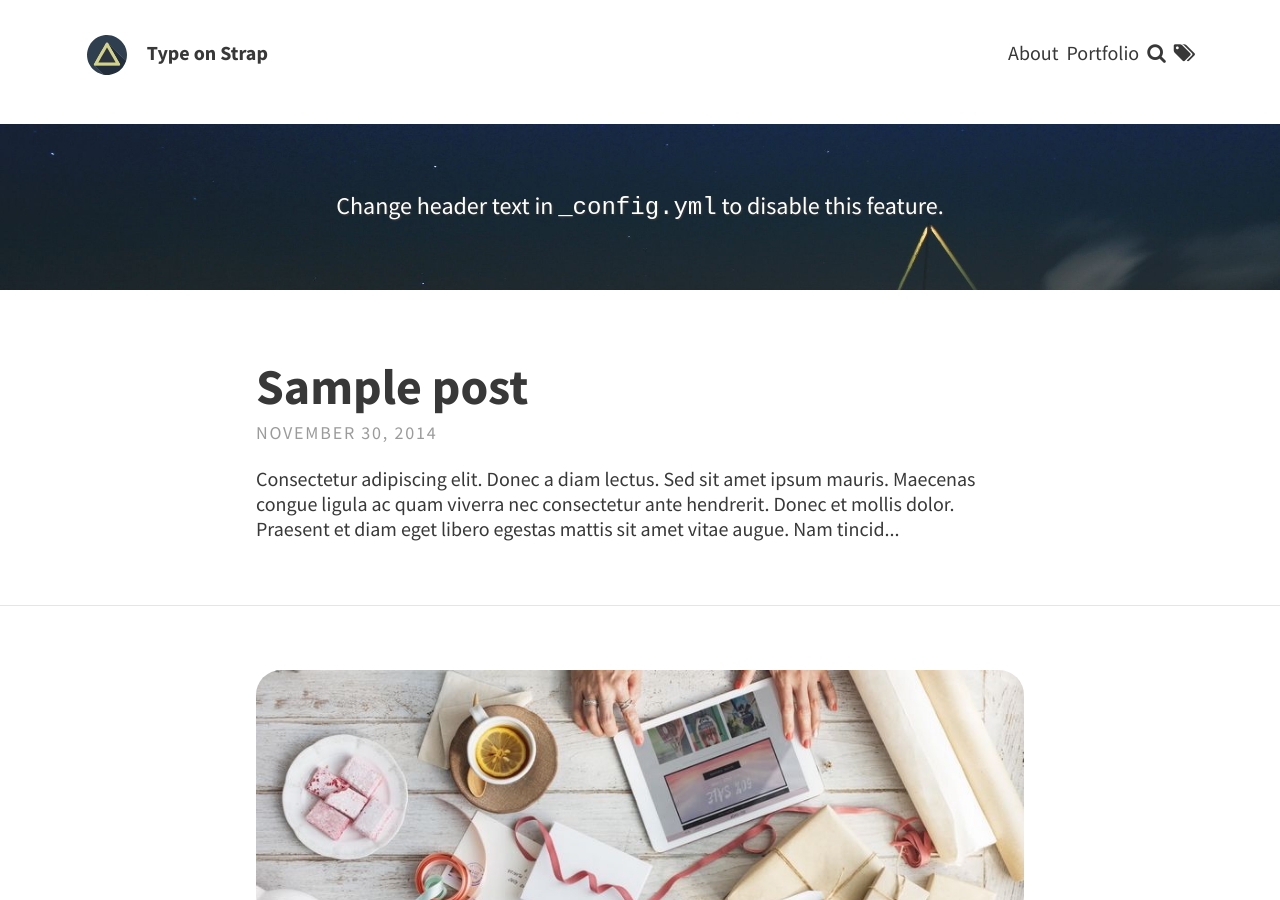
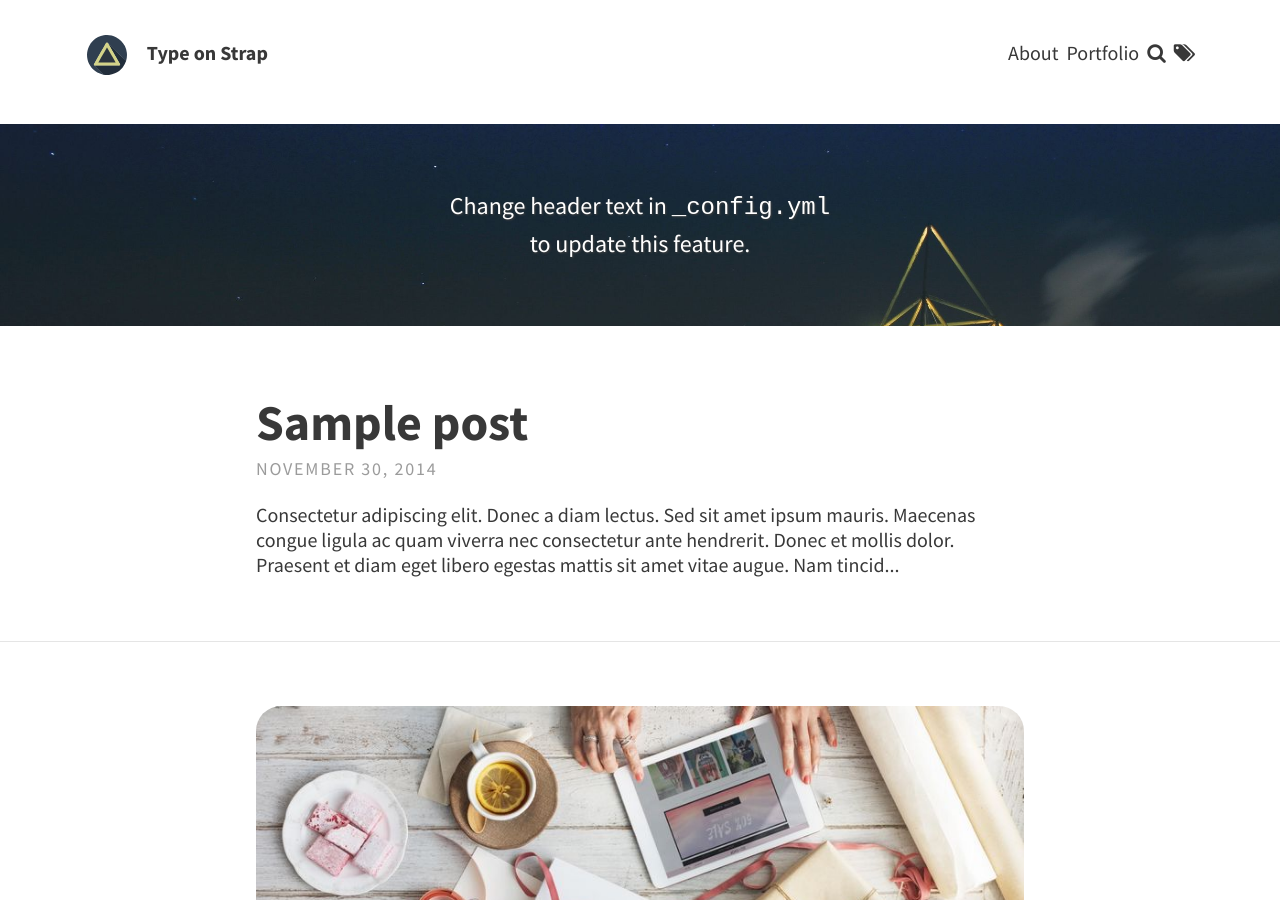
Before and after one commit to gmoon92/gmoon92.github.io, a Jekyll site: the page built from index.html, in a window 1280 px wide and 900 px high. Built offline with Jekyll 4.4.1, drawn with Linux system fonts in a browser that asks for light colours; the list of posts is cut into pages by our own code.

Commit message:
Updating config Header text

```diff
--- a/_config.yml
+++ b/_config.yml
@@ -13,7 +13,7 @@ theme_settings:
 
   # Header and footer text
   header_text: > #two or three lines to describe your site
-     <p>Change header text in <code>_config.yml</code> to disable this feature.</p>
+     <p>Change header text in <code>_config.yml</code> <br> to update this feature.</p>
   header_text_feature_image: assets/img/pexels/triangular.jpeg
   footer_text: >
    Powered by <a href="https://jekyllrb.com/">Jekyll</a> with <a href="https://github.com/sylhare/Type-on-Strap">Type on Strap</a>
```
Also changed, not shown: 1 other file.
